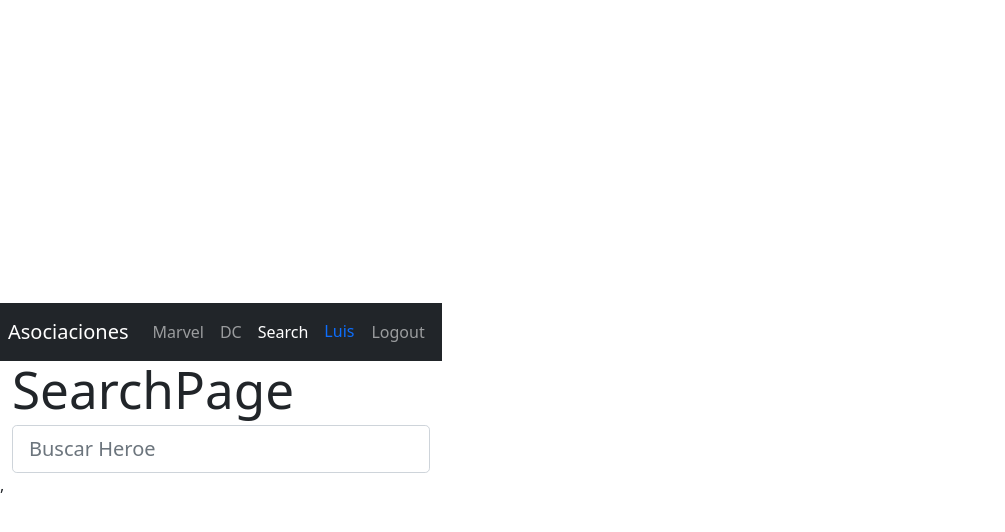
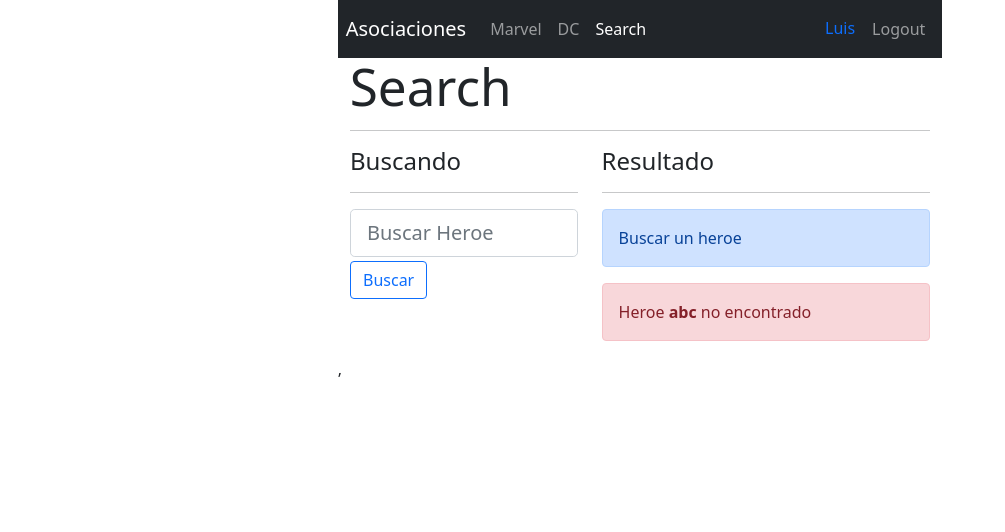
Before and after one commit to Luisromv/heroes-app, a React (Vite) app: page /search in a window 1280 px wide. Shown: the top 532 px of the page, without its empty margins (0-1005 px from the left). Built offline with nearby package versions, Linux system fonts and the light colour scheme.

Commit message:
HTML arreglado, se agregó la página de buscar heroe y se agregaron animaciones.

```diff
--- a/src/auth/pages/LoginPage.jsx
+++ b/src/auth/pages/LoginPage.jsx
@@ -19,6 +19,7 @@ export const LoginPage = () => {
         onClick={onLogin}>
         Login
       </button>
+
     </div>
 
   )
--- a/src/heroes/components/HeroCard.jsx
+++ b/src/heroes/components/HeroCard.jsx
@@ -1,7 +1,7 @@
 import React from 'react'
 import { Link } from 'react-router-dom'
 
-const CharactersByHero = ({ alter_ego, characters}) => {
+const CharactersByHero = ({ alter_ego, characters }) => {
     // if (alter_ego === characters) {
     //     return(<></>);
     // }
@@ -23,11 +23,14 @@ export const HeroCard = ({
     //const charactesByHero = (<p>{characters}</p>)
 
     return (
-        <div className='col'>
+        <div className='col animate__animated animate__fadeIn'>
             <div className='card'>
                 <div className='row no-gutters'>
-                    <img src={heroImageUrl} className='card-img' alt={superhero}></img>
+                    <div className="col-4">
+                        <img src={heroImageUrl} className='card-img' alt={superhero} />
                     </div>
+
+
 
                     <div className="col-8">
                         <h5 className='card-title'>{superhero}</h5>
@@ -36,7 +39,7 @@ export const HeroCard = ({
                         (alter_ego !== characters) && charactersByHero
                         (alter_ego !== characters) && (<p>{characters}</p>)
                     } */}
-                    <CharactersByHero characters={ characters } alter_ego={ alter_ego }/>
+                        <CharactersByHero characters={characters} alter_ego={alter_ego} />
 
                         <p className='card-text'>
                             <small className='text-muted'>{first_appearance}</small>
@@ -46,6 +49,7 @@ export const HeroCard = ({
                         </Link>
                     </div>
                 </div>
+            </div>
 
         </div>
     )
--- a/src/heroes/pages/HeroPage.jsx
+++ b/src/heroes/pages/HeroPage.jsx
@@ -24,11 +24,11 @@ export const HeroPage = () => {
   }
   return (
 
-    <div>
+    <div className='row mt-5 animate__animated animate__fadeInLeft'>
       <div className='col-4'>
         <img src={`/assets/heroes/${id}.jpg`}
           alt={hero.superhero}
-          className='img-thumbnail' />
+          className='img-thumbnail ' />
       </div>
 
       <div className="col-8">
--- a/src/heroes/pages/SearchPage.jsx
+++ b/src/heroes/pages/SearchPage.jsx
@@ -1,11 +1,49 @@
 import React from 'react'
+import { HeroCard } from '../components'
 
 export const SearchPage = () => {
   return (
 
     <>
-    <h1>SearchPage</h1>
-    <input className="form-control form-control-lg" type="text" placeholder="Buscar Heroe" aria-label=".form-control-lg example"/>
+      <h1>Search</h1>
+      <hr />
+      <div className="row">
+        <div className='col-5 animate__animated animate__zoomIn'>
+          <h4>Buscando</h4>
+          <hr />
+          <form>
+            <input
+              className="form-control form-control-lg"
+              type="text"
+              placeholder="Buscar Heroe"
+              aria-label=".form-control-lg"
+              name='searchText'
+              autoComplete='off'
+            />
+            <button className='btn btn-outline-primary mt-1'>
+              Buscar
+            </button>
+          </form>
+
+        </div>
+
+        <div className='col-7'>
+          <h4>Resultado</h4>
+          <hr />
+
+          <div className="alert alert-primary">
+            Buscar un heroe
+          </div>
+
+          <div className="alert alert-danger">
+            Heroe <b>abc</b> no encontrado
+          </div>
+
+          {/* {<HeroCard/>} */}
+        </div>
+      </div>
+
+
     </>
   )
 }
--- a/src/styles.css
+++ b/src/styles.css
@@ -25,7 +25,7 @@ a:hover {
 
 body {
   margin: 0;
-  display: flex;
+  /*display: flex;*/
   place-items: center;
   min-width: 320px;
   min-height: 100vh;
```
Also changed, not shown: index.html (+3 -5 lines). Lines whose indentation alone changed are shown as unchanged.
